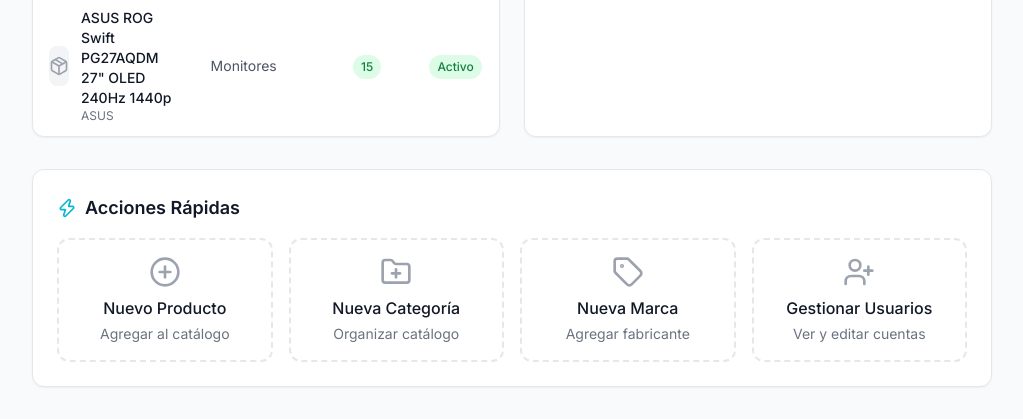
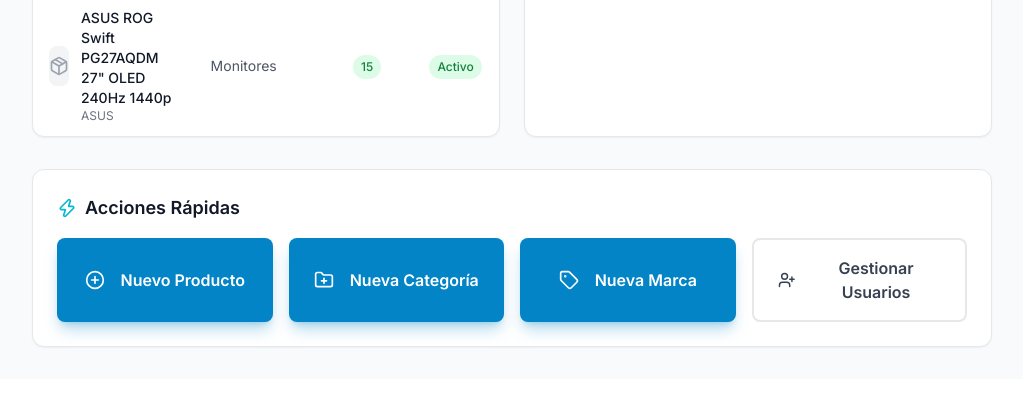
Before and after one commit to ManuelRojas22/kryvonix-gaming, a Django app: page /staff/ in a window 1280 px wide. Shown: the part 1823-2242 px from the top of the page, without its empty margins (256-1279 px from the left). After the commit the page ends 2171 px from the top, so only its background shows below. Run offline with Django 5.2, Linux system fonts and the light colour scheme; the visitor is signed in with stand-in values (Sample User, id 1); data comes from the database, SQL or seed files in the repository; data that the repository does not hold is empty; style sheets or scripts are compiled from the project's sources.

Commit message:
Align staff panel UI with site design: use card-base, btn-primary/btn-secondary, consistent dark:bg-gray-950, unify KPI cards and quick actions

```diff
--- a/templates/staff/base.html
+++ b/templates/staff/base.html
@@ -41,7 +41,7 @@
 
     {% block extra_head %}{% endblock %}
 </head>
-<body class="bg-gray-50 dark:bg-gray-900 min-h-screen font-inter antialiased" x-data="theme()">
+<body class="bg-gray-50 dark:bg-gray-950 min-h-screen font-inter antialiased" x-data="theme()">
     <!-- Mobile sidebar overlay -->
     <div x-cloak x-show="sidebarOpen" x-transition:enter="transition-opacity ease-linear duration-300" x-transition:enter-start="opacity-0" x-transition:leave="transition-opacity ease-linear duration-300" x-transition:leave-end="opacity-0" class="fixed inset-0 z-40 bg-black/50 lg:hidden" @click="sidebarOpen = false" aria-hidden="true"></div>
 
--- a/templates/staff/dashboard.html
+++ b/templates/staff/dashboard.html
@@ -8,7 +8,7 @@
     <!-- KPI Cards -->
     <div class="grid grid-cols-1 sm:grid-cols-2 lg:grid-cols-4 xl:grid-cols-5 gap-4">
         <!-- Productos -->
-        <div class="bg-white dark:bg-gray-900 rounded-xl border border-gray-200 dark:border-gray-800 p-6 shadow-sm hover:shadow-md transition-shadow">
+        <div class="card-base p-6">
             <div class="flex items-start justify-between">
                 <div>
                     <p class="text-sm font-medium text-gray-500 dark:text-gray-400">Productos Totales</p>
@@ -28,7 +28,7 @@
             </div>
         </div>
 
-        <div class="bg-white dark:bg-gray-900 rounded-xl border border-gray-200 dark:border-gray-800 p-6 shadow-sm hover:shadow-md transition-shadow">
+        <div class="card-base p-6">
             <div class="flex items-start justify-between">
                 <div>
                     <p class="text-sm font-medium text-gray-500 dark:text-gray-400">Stock Crítico</p>
@@ -41,7 +41,7 @@
             <p class="mt-4 text-sm text-gray-500 dark:text-gray-400">{{ stats.productos_stock_bajo }} productos con menos de 5 unidades</p>
         </div>
 
-        <div class="bg-white dark:bg-gray-900 rounded-xl border border-gray-200 dark:border-gray-800 p-6 shadow-sm hover:shadow-md transition-shadow">
+        <div class="card-base p-6">
             <div class="flex items-start justify-between">
                 <div>
                     <p class="text-sm font-medium text-gray-500 dark:text-gray-400">Usuarios Registrados</p>
@@ -54,7 +54,7 @@
             <p class="mt-4 text-sm text-gray-500 dark:text-gray-400">{{ stats.usuarios_nuevos_mes }} nuevos este mes</p>
         </div>
 
-        <div class="bg-white dark:bg-gray-900 rounded-xl border border-gray-200 dark:border-gray-800 p-6 shadow-sm hover:shadow-md transition-shadow">
+        <div class="card-base p-6">
             <div class="flex items-start justify-between">
                 <div>
                     <p class="text-sm font-medium text-gray-500 dark:text-gray-400">Carritos Activos (24h)</p>
@@ -67,7 +67,7 @@
             <p class="mt-4 text-sm text-gray-500 dark:text-gray-400">{{ stats.direcciones_totales }} direcciones guardadas</p>
         </div>
 
-        <div class="bg-white dark:bg-gray-900 rounded-xl border border-gray-200 dark:border-gray-800 p-6 shadow-sm hover:shadow-md transition-shadow">
+        <div class="card-base p-6">
             <div class="flex items-start justify-between">
                 <div>
                     <p class="text-sm font-medium text-gray-500 dark:text-gray-400">Catálogo</p>
@@ -84,7 +84,7 @@
     <!-- Charts Row -->
     <div class="grid grid-cols-1 lg:grid-cols-2 gap-6">
         <!-- Productos por Categoría -->
-        <div class="bg-white dark:bg-gray-900 rounded-xl border border-gray-200 dark:border-gray-800 p-6 shadow-sm">
+        <div class="card-base p-6">
             <h3 class="text-lg font-semibold text-gray-900 dark:text-white mb-4 flex items-center gap-2">
                 <i data-lucide="pie-chart" class="w-5 h-5 text-cyan-500"></i>
                 Productos por Categoría
@@ -95,7 +95,7 @@
         </div>
 
         <!-- Stock Status -->
-        <div class="bg-white dark:bg-gray-900 rounded-xl border border-gray-200 dark:border-gray-800 p-6 shadow-sm">
+        <div class="card-base p-6">
             <h3 class="text-lg font-semibold text-gray-900 dark:text-white mb-4 flex items-center gap-2">
                 <i data-lucide="bar-chart-2" class="w-5 h-5 text-cyan-500"></i>
                 Estado de Stock
@@ -109,7 +109,7 @@
     <!-- Recent Activity Tables -->
     <div class="grid grid-cols-1 lg:grid-cols-2 gap-6">
         <!-- Productos Recientes -->
-        <div class="bg-white dark:bg-gray-900 rounded-xl border border-gray-200 dark:border-gray-800 shadow-sm overflow-hidden">
+        <div class="card-base overflow-hidden">
             <div class="p-4 border-b border-gray-200 dark:border-gray-800 flex items-center justify-between">
                 <h3 class="text-lg font-semibold text-gray-900 dark:text-white flex items-center gap-2">
                     <i data-lucide="clock" class="w-5 h-5 text-cyan-500"></i>
@@ -172,7 +172,7 @@
         </div>
 
         <!-- Usuarios Recientes -->
-        <div class="bg-white dark:bg-gray-900 rounded-xl border border-gray-200 dark:border-gray-800 shadow-sm overflow-hidden">
+        <div class="card-base overflow-hidden">
             <div class="p-4 border-b border-gray-200 dark:border-gray-800 flex items-center justify-between">
                 <h3 class="text-lg font-semibold text-gray-900 dark:text-white flex items-center gap-2">
                     <i data-lucide="user-plus" class="w-5 h-5 text-cyan-500"></i>
@@ -232,7 +232,7 @@
 
     <!-- Alertas Stock Bajo -->
     {% if alertas_stock %}
-    <div class="bg-white dark:bg-gray-900 rounded-xl border border-red-200 dark:border-red-800 shadow-sm overflow-hidden">
+    <div class="card-base overflow-hidden border-red-200 dark:border-red-800">
         <div class="p-4 border-b border-red-200 dark:border-red-800 bg-red-50 dark:bg-red-900/20 flex items-center justify-between">
             <h3 class="text-lg font-semibold text-red-800 dark:text-red-400 flex items-center gap-2">
                 <i data-lucide="alert-triangle" class="w-5 h-5"></i>
@@ -276,31 +276,27 @@
     {% endif %}
 
     <!-- Quick Actions -->
-    <div class="bg-white dark:bg-gray-900 rounded-xl border border-gray-200 dark:border-gray-800 p-6 shadow-sm">
+    <div class="card-base p-6">
         <h3 class="text-lg font-semibold text-gray-900 dark:text-white mb-4 flex items-center gap-2">
             <i data-lucide="zap" class="w-5 h-5 text-cyan-500"></i>
             Acciones Rápidas
         </h3>
         <div class="grid grid-cols-1 sm:grid-cols-2 lg:grid-cols-4 gap-4">
-            <a href="{% url 'staff:product_create' %}" class="p-4 border-2 border-dashed border-gray-200 dark:border-gray-700 rounded-xl hover:border-cyan-500 hover:bg-cyan-50 dark:hover:bg-cyan-900/20 transition-all text-center">
-                <i data-lucide="plus-circle" class="w-8 h-8 text-gray-400 dark:text-gray-500 mx-auto mb-2"></i>
-                <p class="font-medium text-gray-900 dark:text-white">Nuevo Producto</p>
-                <p class="text-sm text-gray-500 dark:text-gray-400 mt-1">Agregar al catálogo</p>
+            <a href="{% url 'staff:product_create' %}" class="btn-primary w-full py-4 text-center">
+                <i data-lucide="plus-circle" class="w-5 h-5 inline-block mr-2"></i>
+                Nuevo Producto
             </a>
-            <a href="{% url 'staff:category_create' %}" class="p-4 border-2 border-dashed border-gray-200 dark:border-gray-700 rounded-xl hover:border-cyan-500 hover:bg-cyan-50 dark:hover:bg-cyan-900/20 transition-all text-center">
-                <i data-lucide="folder-plus" class="w-8 h-8 text-gray-400 dark:text-gray-500 mx-auto mb-2"></i>
-                <p class="font-medium text-gray-900 dark:text-white">Nueva Categoría</p>
-                <p class="text-sm text-gray-500 dark:text-gray-400 mt-1">Organizar catálogo</p>
+            <a href="{% url 'staff:category_create' %}" class="btn-primary w-full py-4 text-center">
+                <i data-lucide="folder-plus" class="w-5 h-5 inline-block mr-2"></i>
+                Nueva Categoría
             </a>
-            <a href="{% url 'staff:brand_create' %}" class="p-4 border-2 border-dashed border-gray-200 dark:border-gray-700 rounded-xl hover:border-cyan-500 hover:bg-cyan-50 dark:hover:bg-cyan-900/20 transition-all text-center">
-                <i data-lucide="tag" class="w-8 h-8 text-gray-400 dark:text-gray-500 mx-auto mb-2"></i>
-                <p class="font-medium text-gray-900 dark:text-white">Nueva Marca</p>
-                <p class="text-sm text-gray-500 dark:text-gray-400 mt-1">Agregar fabricante</p>
+            <a href="{% url 'staff:brand_create' %}" class="btn-primary w-full py-4 text-center">
+                <i data-lucide="tag" class="w-5 h-5 inline-block mr-2"></i>
+                Nueva Marca
             </a>
-            <a href="{% url 'staff:user_list' %}" class="p-4 border-2 border-dashed border-gray-200 dark:border-gray-700 rounded-xl hover:border-cyan-500 hover:bg-cyan-50 dark:hover:bg-cyan-900/20 transition-all text-center">
-                <i data-lucide="user-plus" class="w-8 h-8 text-gray-400 dark:text-gray-500 mx-auto mb-2"></i>
-                <p class="font-medium text-gray-900 dark:text-white">Gestionar Usuarios</p>
-                <p class="text-sm text-gray-500 dark:text-gray-400 mt-1">Ver y editar cuentas</p>
+            <a href="{% url 'staff:user_list' %}" class="btn-secondary w-full py-4 text-center">
+                <i data-lucide="user-plus" class="w-5 h-5 inline-block mr-2"></i>
+                Gestionar Usuarios
             </a>
         </div>
     </div>
```
